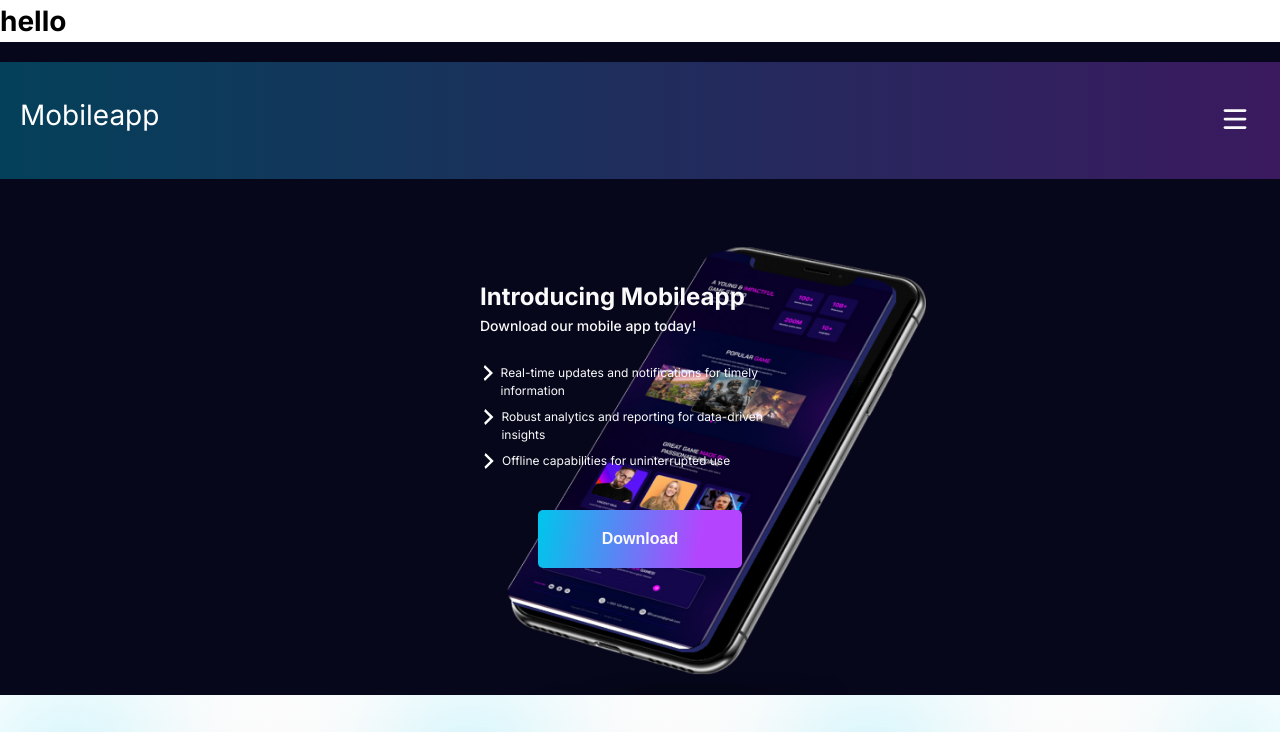
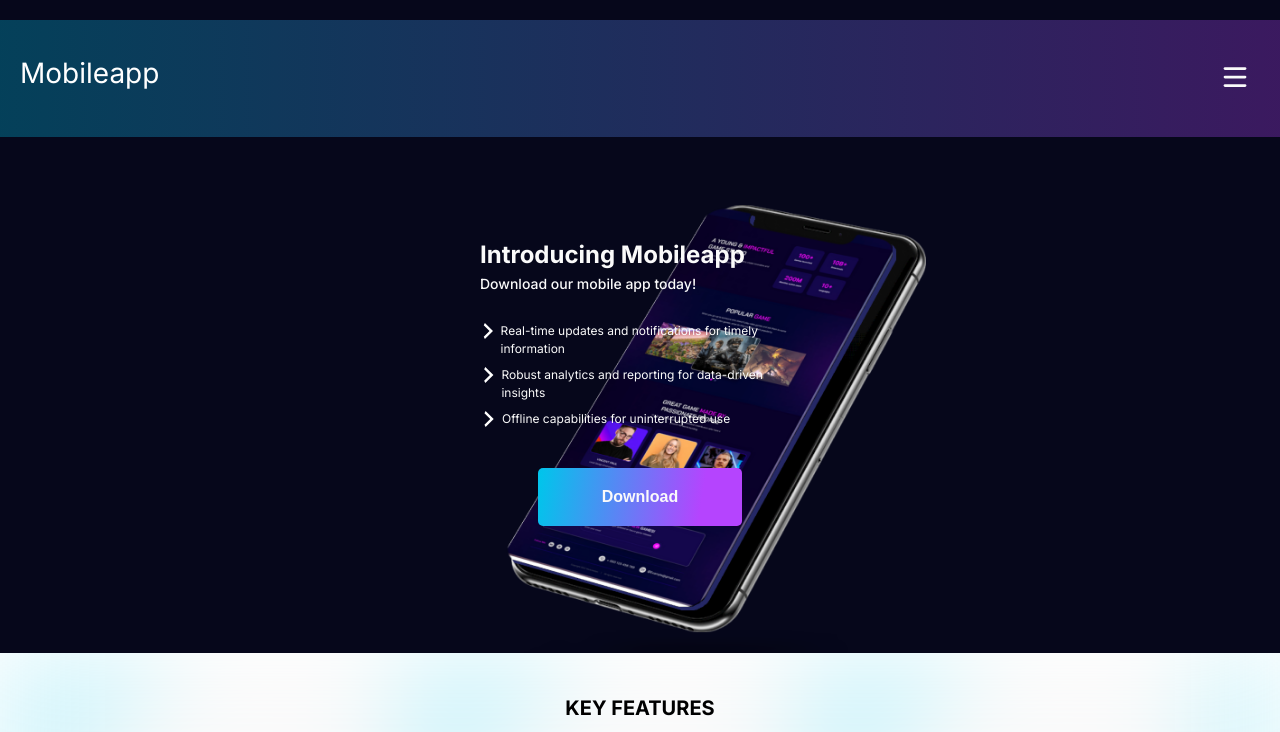
Before and after one commit to 777Pavel777/mobile-app, a website built with Vite: page src/index.html in a window 1280 px wide. Shown: the top 732 px of the page. Built offline with nearby package versions, Linux system fonts and the light colour scheme.

Commit message:
edits vite version

```diff
--- a/package.json
+++ b/package.json
@@ -10,7 +10,7 @@
   },
   "devDependencies": {
     "glob": "^8.1.0",
-    "vite": "^4.5.2"
+    "vite": "^5.3.1"
   },
   "author": "Pavel Khalupa <cross1295@icloud.com>",
   "license": "ISC",
--- a/src/index.html
+++ b/src/index.html
@@ -14,7 +14,6 @@
     <link rel="stylesheet" href="./css/styles.css" />
   </head>
   <body>
-    <h1>hello</h1>
     <load src="./partials/header.html" />
     <main>
       <load src="./partials/hero.html" />
```
